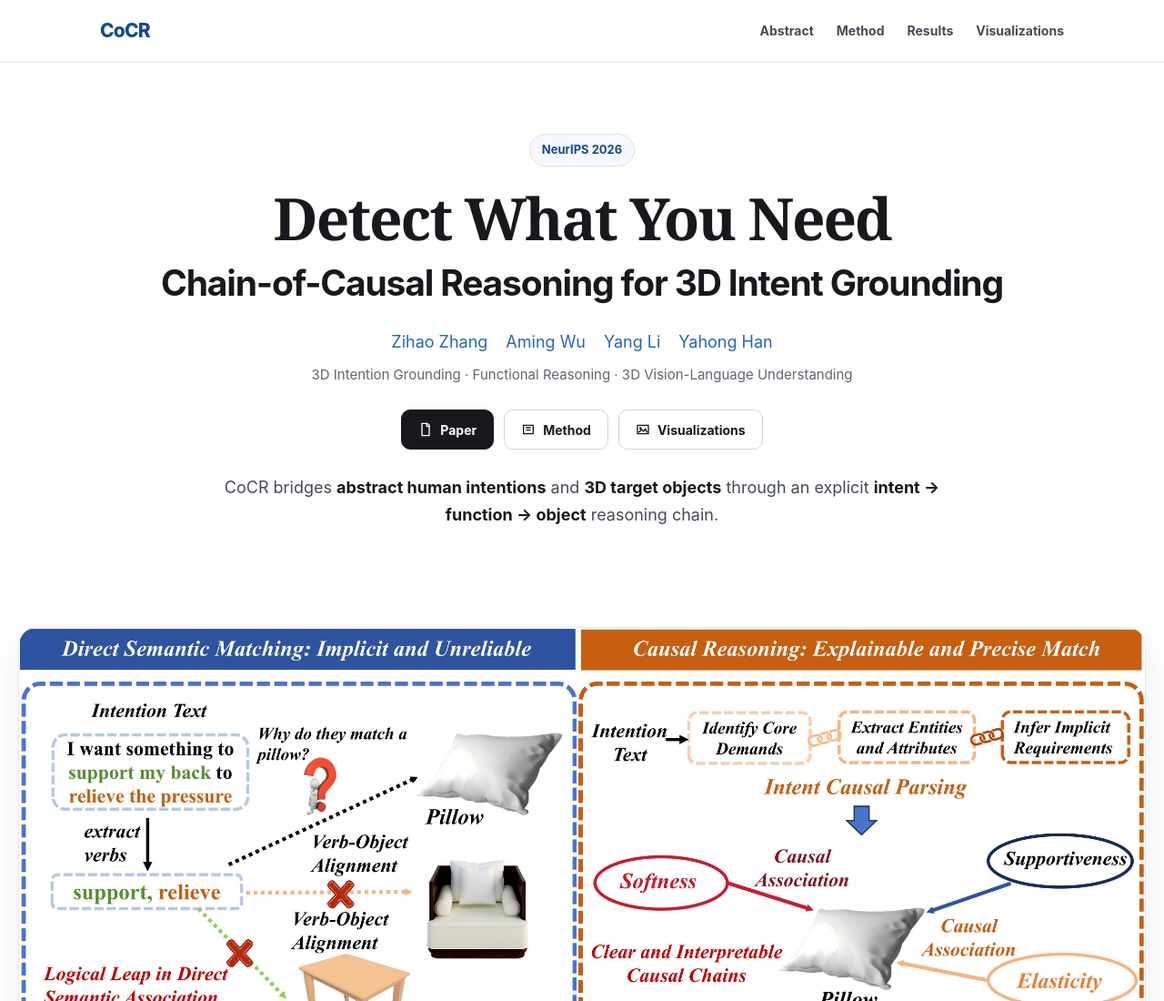
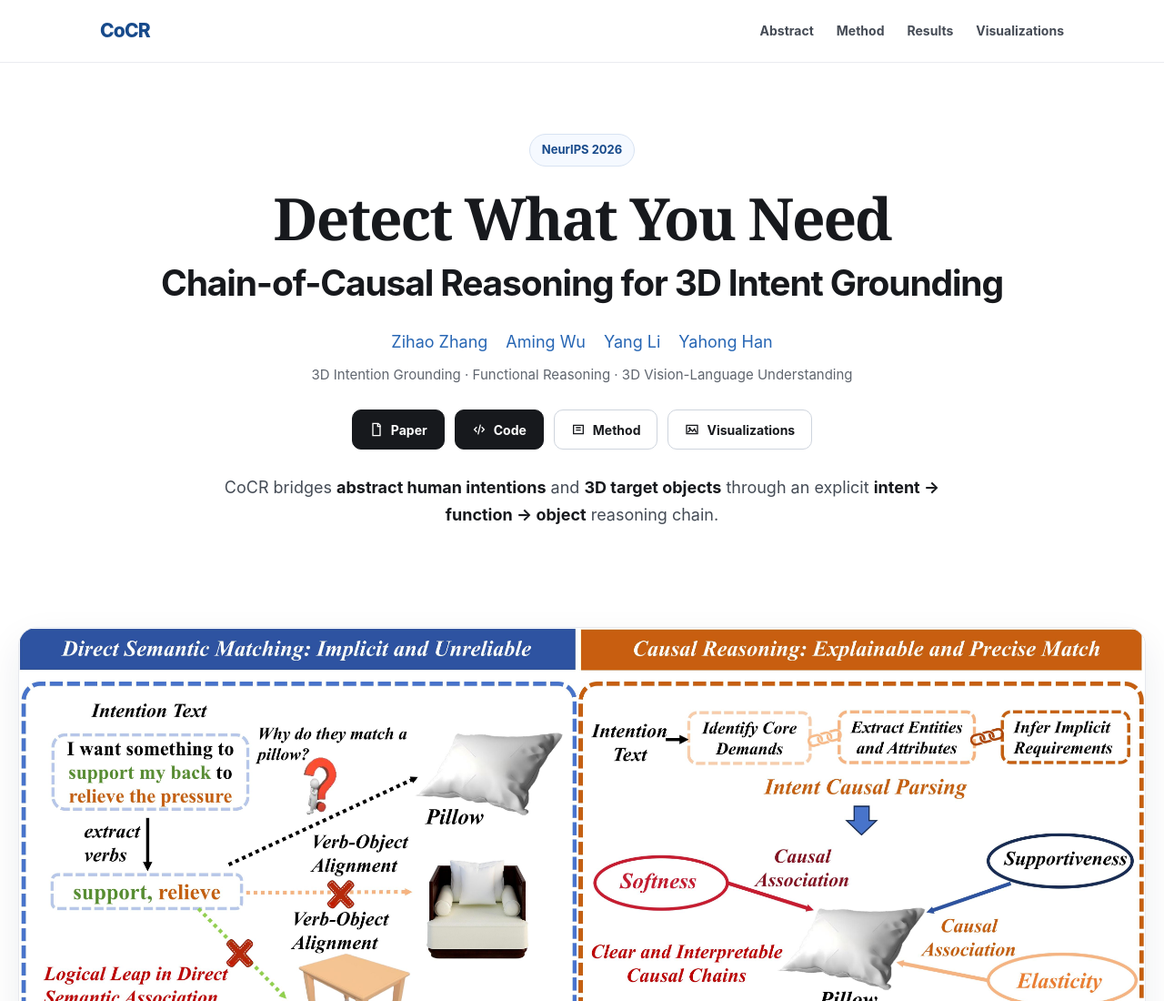
Before and after one commit to 2490o/CoCR, a plain HTML site: page index.html in a window 1280 px wide. Shown: the top 1100 px of the page at 91% size. Drawn offline with Linux system fonts and the light colour scheme.

Commit message:
Project page: add Code button linking to the GitHub repository

```diff
--- a/index.html
+++ b/index.html
@@ -114,6 +114,9 @@ tr:last-child td{border-bottom:0}
 <a class="btn primary" href="https://arxiv.org/pdf/2611.23754" rel="noopener" target="_blank">
 <svg fill="none" stroke="currentColor" stroke-width="2" viewbox="0 0 24 24"><path d="M6 2h9l3 3v17H6z"></path><path d="M14 2v5h5"></path></svg>Paper
     </a>
+<a class="btn primary" href="https://github.com/2490o/CoCR" rel="noopener" target="_blank">
+<svg fill="none" stroke="currentColor" stroke-width="2" viewbox="0 0 24 24"><path d="m8 8-4 4 4 4M16 8l4 4-4 4M14 4l-4 16"></path></svg>Code
+    </a>
 <a class="btn" href="#method"><svg fill="none" stroke="currentColor" stroke-width="2" viewbox="0 0 24 24"><path d="M4 5h16v14H4z"></path><path d="M8 9h8M8 13h8"></path></svg>Method</a>
 <a class="btn" href="#visuals"><svg fill="none" stroke="currentColor" stroke-width="2" viewbox="0 0 24 24"><path d="M3 5h18v14H3z"></path><circle cx="8" cy="10" r="1"></circle><path d="m5 17 5-5 3 3 3-4 3 6"></path></svg>Visualizations</a>
 </div>
```
